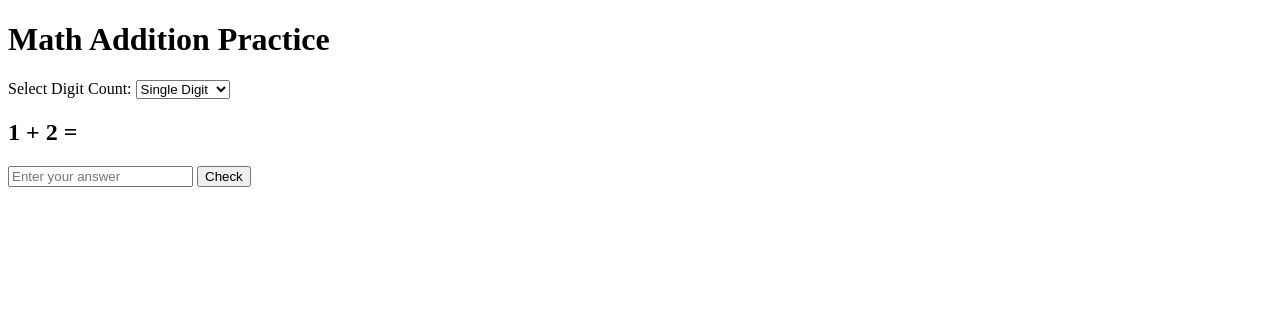
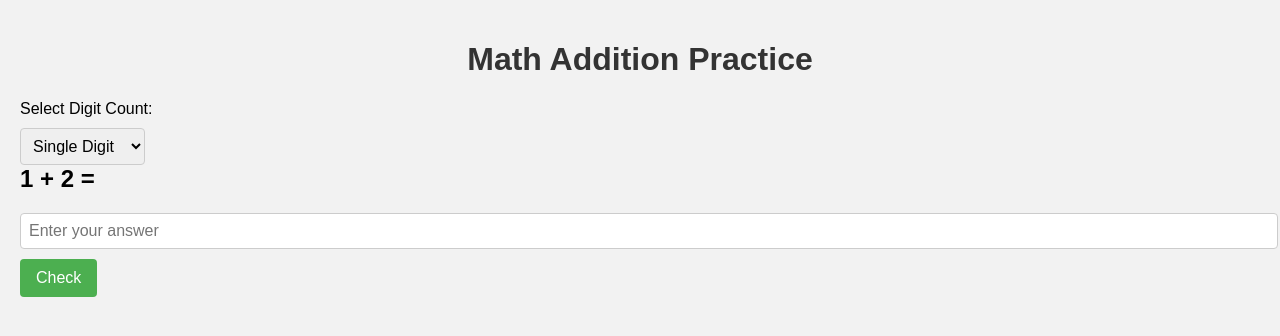
Before and after one commit to foysalBN/addition-practice, a plain HTML site: page index.html in a window 1280 px wide. Both pictures are taken after a click on the button "Start". Drawn offline with Linux system fonts and the light colour scheme.

Commit message:
3rd command: after adding style

```diff
--- a/style.css
+++ b/style.css
@@ -1,3 +1,85 @@
+body {
+    font-family: Arial, sans-serif;
+    background-color: #f2f2f2;
+    margin: 0;
+    padding: 20px;
+}
+
+h1 {
+    text-align: center;
+    color: #333;
+}
+
+.container {
+    max-width: 600px;
+    margin: 0 auto;
+    background-color: #fff;
+    padding: 20px;
+    border-radius: 5px;
+    box-shadow: 0 2px 4px rgba(0, 0, 0, 0.1);
+}
+
+label {
+    display: block;
+    margin-bottom: 10px;
+}
+
+select {
+    padding: 8px;
+    font-size: 16px;
+    border: 1px solid #ccc;
+    border-radius: 4px;
+}
+
+button {
+    padding: 10px 16px;
+    font-size: 16px;
+    background-color: #4CAF50;
+    color: #fff;
+    border: none;
+    border-radius: 4px;
+    cursor: pointer;
+}
+
+button:hover {
+    background-color: #45a049;
+}
+
+.question-container {
+    margin-top: 20px;
+}
+
+h2 {
+    margin-top: 0;
+}
+
+input[type="text"] {
+    padding: 8px;
+    font-size: 16px;
+    border: 1px solid #ccc;
+    border-radius: 4px;
+    width: 100%;
+    margin-bottom: 10px;
+}
+
+.check-button {
+    display: block;
+    margin: 10px 0;
+}
+
+.result-stack {
+    margin-top: 20px;
+}
+
+.result {
+    margin: 0;
+    padding: 8px;
+    background-color: #eee;
+    border-radius: 4px;
+    box-shadow: 0 1px 2px rgba(0, 0, 0, 0.1);
+}
+
+
 .hidden {
     display: none;
 }
```
